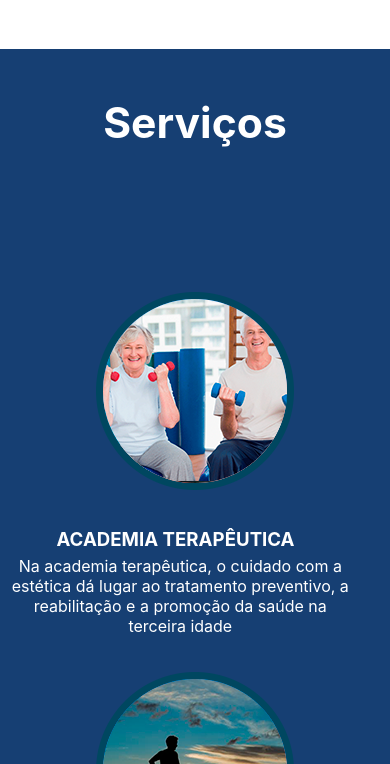
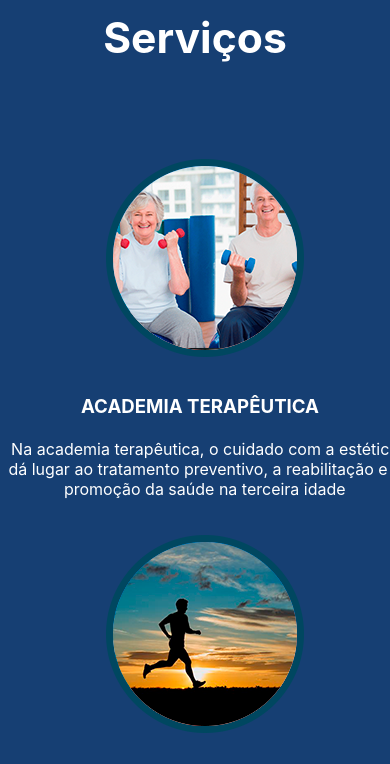
Before and after one commit to eugeniocarvalho/fisioterapeuta-site, a plain HTML site: page index.html in a window 390 px wide. Shown: the part 1226-1990 px from the top of the page. Drawn offline with Linux system fonts and the light colour scheme.

Commit message:
adjusted responsiveness

```diff
--- a/src/css/style.css
+++ b/src/css/style.css
@@ -116,9 +116,11 @@ p {
 .service-items {
   display: inline-grid;
   text-align: center;
+  margin: auto;
 }
 
 .service-items p {
+  margin: auto;
   margin: .3rem;
 }
 
@@ -223,8 +225,24 @@ h3 {
     width: calc(100% - 80px);
   }
 
+  .service-area h2 {
+    margin-top: 2rem;
+    margin-bottom: 0rem;
+  }
+
   .services {
-    grid-template-columns: 1fr;
+    display: inline-block;
+  }
+
+  .services h3 {
+    padding-bottom: 1rem;
+  }
+
+  .services h3,
+  p {
+    text-align: center;
+    width: auto;
+    width: 25rem;
   }
 
   .contact-area {
```
